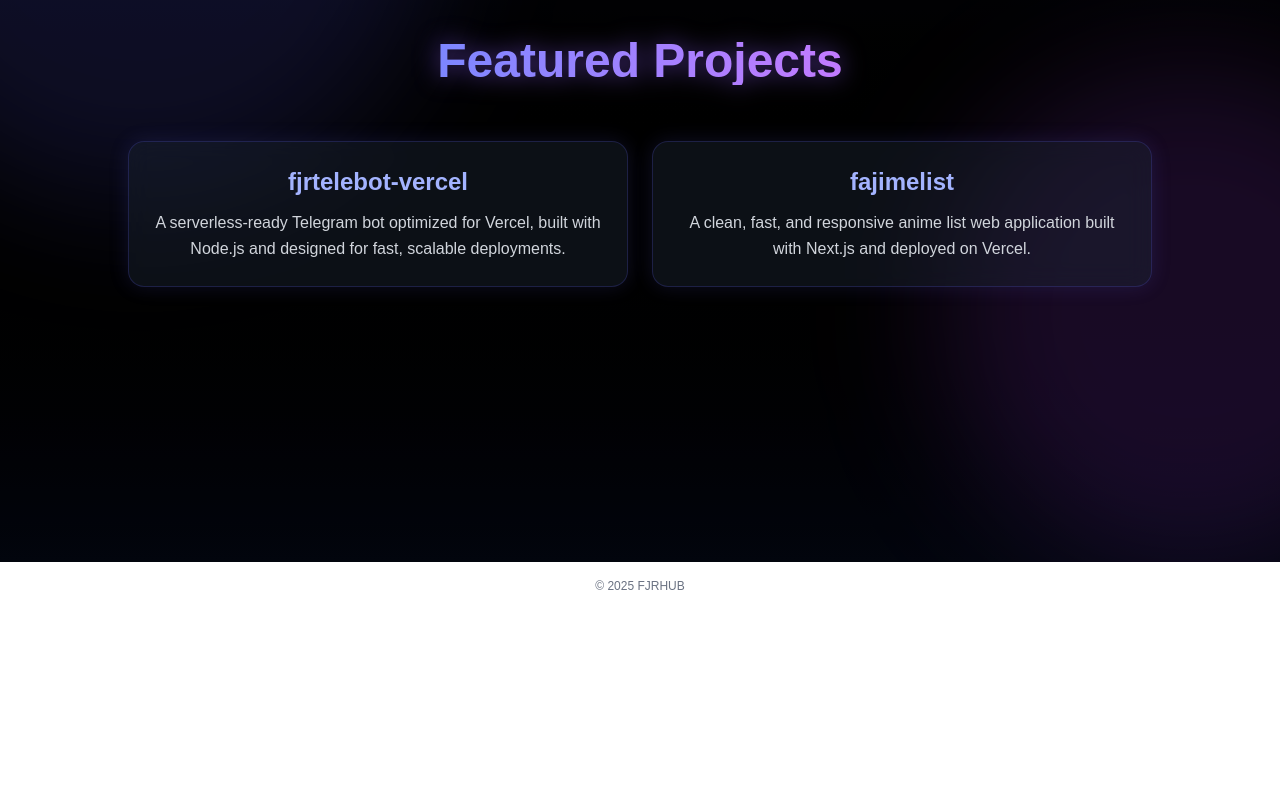
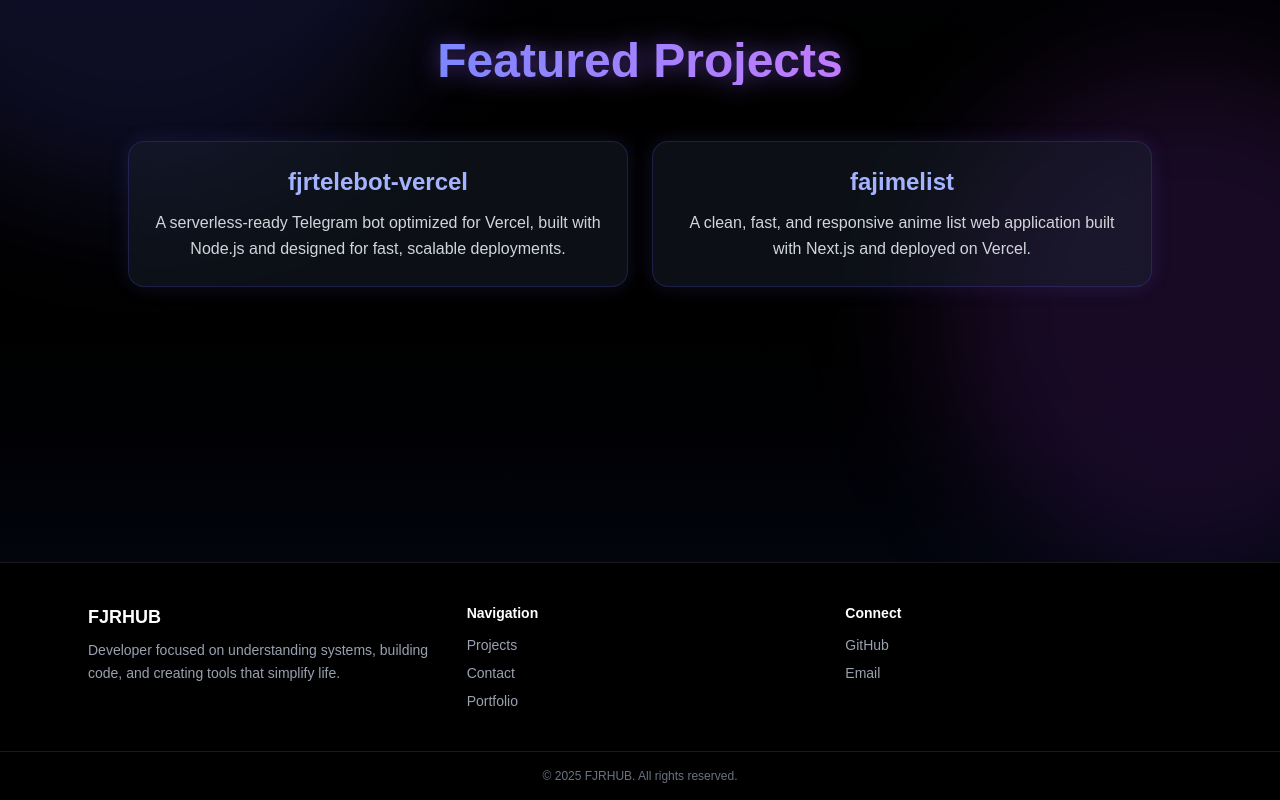
Before and after one commit to fjrhub/fjr, a Next.js app: page / in a window 1280 px wide. Shown: the part 1038-1838 px from the top of the page. Before the commit the page ends 1648 px from the top, so only its background shows below. Built offline with nearby package versions, Linux system fonts and the light colour scheme.

Commit message:
feat: add modern and structured footer layout

```diff
--- a/app/components/Footer.jsx
+++ b/app/components/Footer.jsx
@@ -1,7 +1,80 @@
 export default function Footer() {
   return (
-    <div className="text-center py-4 text-xs text-gray-500">
-      © {new Date().getFullYear()} FJRHUB
-    </div>
+    <footer className="bg-black border-t border-white/10">
+      <div className="max-w-6xl mx-auto px-6 py-10 grid gap-8 md:grid-cols-3 text-gray-400">
+
+        {/* Brand */}
+        <div>
+          <h3 className="text-lg font-semibold text-white mb-2">
+            FJRHUB
+          </h3>
+          <p className="text-sm leading-relaxed">
+            Developer focused on understanding systems, building code,
+            and creating tools that simplify life.
+          </p>
+        </div>
+
+        {/* Navigation */}
+        <div>
+          <h4 className="text-sm font-semibold text-white mb-3">
+            Navigation
+          </h4>
+          <ul className="space-y-2 text-sm">
+            <li>
+              <a href="#projects" className="hover:text-indigo-400 transition">
+                Projects
+              </a>
+            </li>
+            <li>
+              <a href="#contact" className="hover:text-indigo-400 transition">
+                Contact
+              </a>
+            </li>
+            <li>
+              <a
+                href="https://fjr.vercel.app"
+                target="_blank"
+                rel="noopener noreferrer"
+                className="hover:text-indigo-400 transition"
+              >
+                Portfolio
+              </a>
+            </li>
+          </ul>
+        </div>
+
+        {/* Social */}
+        <div>
+          <h4 className="text-sm font-semibold text-white mb-3">
+            Connect
+          </h4>
+          <ul className="space-y-2 text-sm">
+            <li>
+              <a
+                href="https://github.com/fjrhub"
+                target="_blank"
+                rel="noopener noreferrer"
+                className="hover:text-indigo-400 transition"
+              >
+                GitHub
+              </a>
+            </li>
+            <li>
+              <a
+                href="mailto:your@email.com"
+                className="hover:text-indigo-400 transition"
+              >
+                Email
+              </a>
+            </li>
+          </ul>
+        </div>
+      </div>
+
+      {/* Bottom */}
+      <div className="border-t border-white/10 py-4 text-center text-xs text-gray-500">
+        © {new Date().getFullYear()} FJRHUB. All rights reserved.
+      </div>
+    </footer>
   );
 }
```
